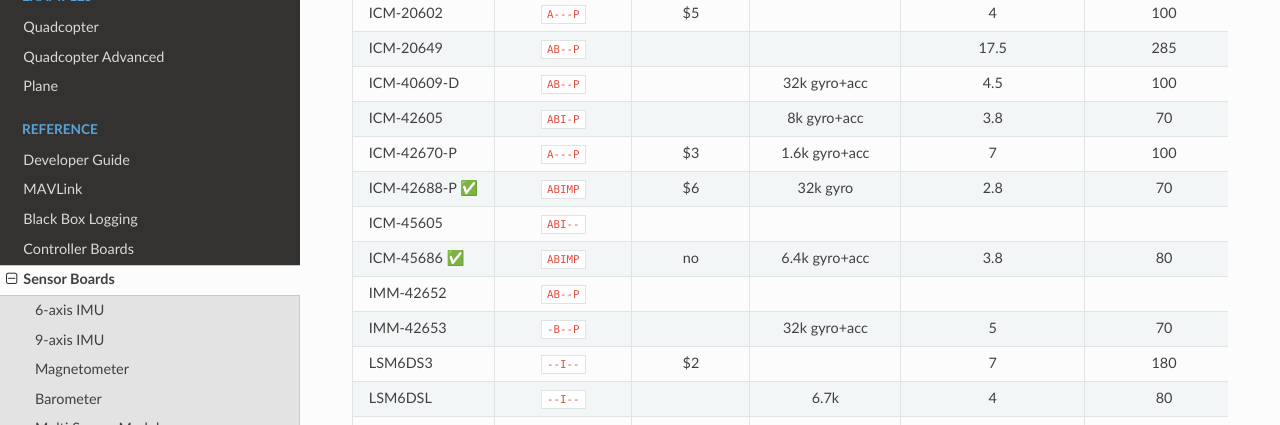
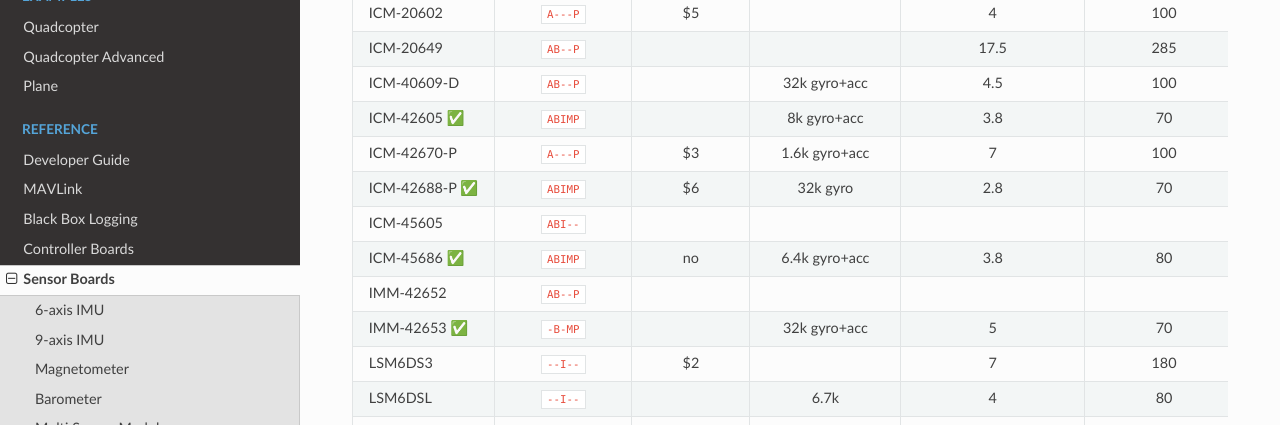
Before and after one commit to qqqlab/madflight-docs, an MkDocs documentation site: the page built from docs/Sensor-Boards.md, in a window 1280 px wide and 900 px high, scrolled down 497 px. Shown: the part 149-574 px from the top of the window. Built offline with MkDocs 1.6.1, drawn with Linux system fonts in a browser that asks for light colours; nearby versions of some CDN libraries.

Commit message:
Revise sensor entries for ICM-42605 and ICM-42653

```diff
--- a/docs/Sensor-Boards.md
+++ b/docs/Sensor-Boards.md
@@ -21,13 +21,13 @@ BMI330 | `-----` | | 6.4k gyro+acc | 7 | 180 |
 ICM-20602  | `A---P` | $5 | | 4 | 100 | NRND
 ICM-20649  | `AB--P` |  |  | 17.5 | 285 | NRND
 ICM-40609-D| `AB--P` |  | 32k gyro+acc | 4.5 | 100 | Marketed for drones, replacement of ICM-20602 and MPU-6500
-ICM-42605| `ABI-P` | | 8k gyro+acc | 3.8 | 70 |
+ICM-42605 &#x2705;| `ABIMP` | | 8k gyro+acc | 3.8 | 70 | Similar to ICM-42688-P
 ICM-42670-P| `A---P` | $3 | 1.6k gyro+acc | 7 | 100 | Marketed for drones
 ICM-42688-P &#x2705;| `ABIMP` | $6 | 32k gyro | 2.8 | 70 | Used in current high performance FC
 ICM-45605 | `ABI--` |
 ICM-45686 &#x2705;| `ABIMP` | no | 6.4k gyro+acc | 3.8 | 80 |
 IMM-42652 | `AB--P` |
-IMM-42653 | `-B--P` | | 32k gyro+acc | 5 | 70 |
+IMM-42653 &#x2705; | `-B-MP` | | 32k gyro+acc | 5 | 70 |
 LSM6DS3    | `--I--` | $2 | | 7 | 180 |
 LSM6DSL    | `--I--` |  | 6.7k | 4 | 80 |
 LSM6DSM    | `-----` |  | 6.7k | 3.8 | 130 |
```
